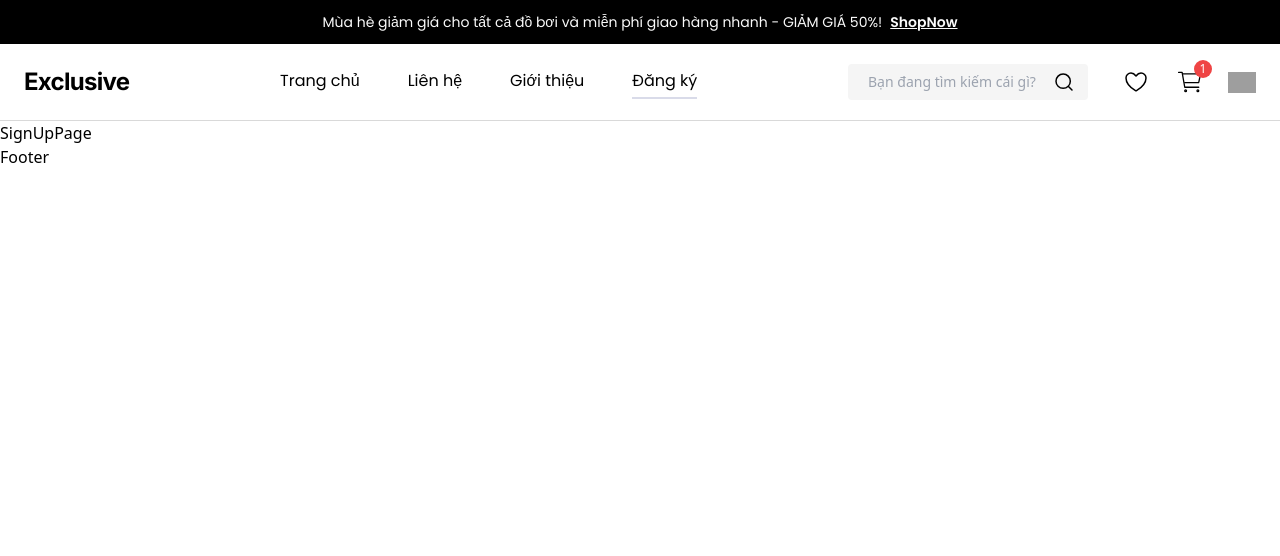
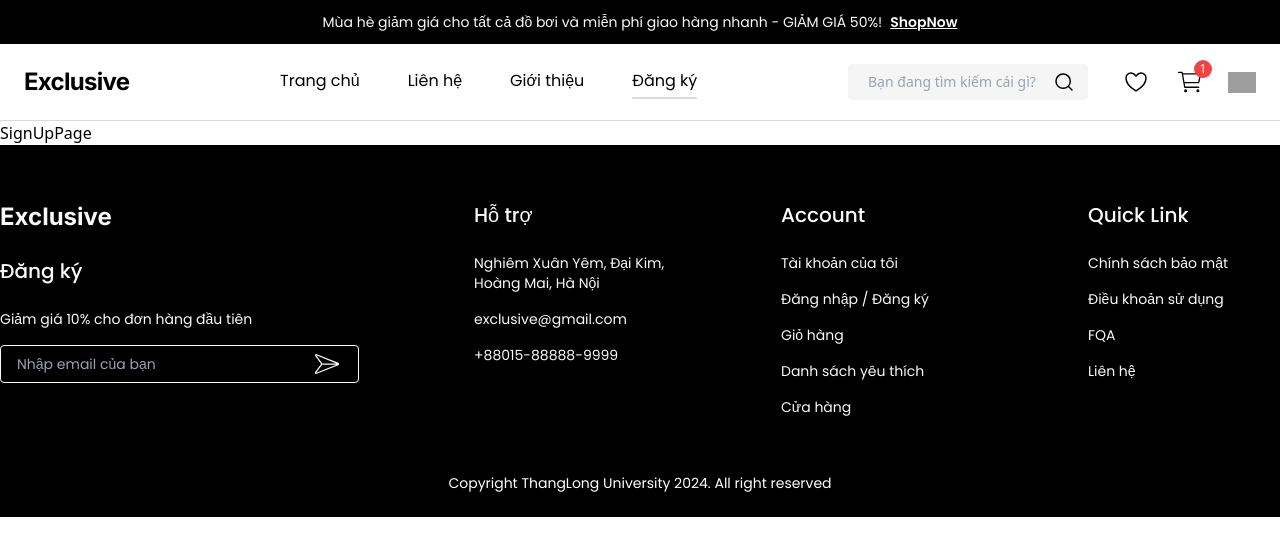
Before and after one commit to xuanphong03/E-commerce-Website, a React (Vite) app: page /sign-up in a window 1280 px wide. Shown: the top 556 px of the page. Built offline with nearby package versions, Linux system fonts and the light colour scheme; grey boxes are pictures that could not be loaded.

Commit message:
build footer

```diff
--- /dev/null
+++ b/src/layouts/Footer/components/Account.jsx
@@ -0,0 +1,26 @@
+import { Link } from 'react-router-dom';
+
+export default function Account() {
+  return (
+    <div className="w-48 font-poppins text-[#FAFAFA]">
+      <h2 className="mb-6 text-xl font-medium">Account</h2>
+      <ul className="text-sm">
+        <li className="mb-4">
+          <Link to="/account">Tài khoản của tôi</Link>
+        </li>
+        <li className="mb-4">
+          <Link to="/sign-in">Đăng nhập / Đăng ký</Link>
+        </li>
+        <li className="mb-4">
+          <Link to="/cart">Giỏ hàng</Link>
+        </li>
+        <li className="mb-4">
+          <Link to="/wish-list">Danh sách yêu thích</Link>
+        </li>
+        <li className="">
+          <Link to="/">Cửa hàng</Link>
+        </li>
+      </ul>
+    </div>
+  );
+}
--- /dev/null
+++ b/src/layouts/Footer/components/Introduce.jsx
@@ -0,0 +1,30 @@
+import { useState } from 'react';
+import { CiPaperplane } from 'react-icons/ci';
+export default function Introduce() {
+  const [email, setEmail] = useState('');
+
+  const handleEmailChange = (e) => {
+    let newEmail = e.target.value;
+    setEmail(newEmail);
+  };
+
+  return (
+    <div className="font-poppins text-[#FAFAFA]">
+      <h2 className="mb-6 font-inter text-2xl font-bold">Exclusive</h2>
+      <h3 className="mb-6 text-xl font-medium">Đăng ký</h3>
+      <p className="mb-4 text-sm">Giảm giá 10% cho đơn hàng đầu tiên</p>
+      <div className="flex items-center gap-6 rounded border border-solid border-[#FAFAFA] px-4">
+        <input
+          type="email"
+          className="bg-transparent py-2 text-sm text-[#FAFAFA] outline-none"
+          value={email}
+          onChange={handleEmailChange}
+          placeholder="Nhập email của bạn"
+        />
+        <button className="cursor-pointer text-3xl text-[#FAFAFA]">
+          <CiPaperplane />
+        </button>
+      </div>
+    </div>
+  );
+}
--- /dev/null
+++ b/src/layouts/Footer/components/QuickLink.jsx
@@ -0,0 +1,23 @@
+import { Link } from 'react-router-dom';
+
+export default function QuickLink() {
+  return (
+    <div className="w-48 font-poppins text-[#FAFAFA]">
+      <h2 className="mb-6 text-xl font-medium">Quick Link</h2>
+      <ul className="text-sm">
+        <li className="mb-4">
+          <Link to="/privacy-policy">Chính sách bảo mật</Link>
+        </li>
+        <li className="mb-4">
+          <Link to="/term">Điều khoản sử dụng</Link>
+        </li>
+        <li className="mb-4">
+          <Link to="/faq">FQA</Link>
+        </li>
+        <li className="">
+          <Link to="/contact">Liên hệ</Link>
+        </li>
+      </ul>
+    </div>
+  );
+}
--- /dev/null
+++ b/src/layouts/Footer/components/Support.jsx
@@ -0,0 +1,12 @@
+export default function Support() {
+  return (
+    <div className="w-48 font-poppins text-[#FAFAFA]">
+      <h2 className="mb-6 text-xl font-medium">Hỗ trợ</h2>
+      <ul className="text-sm">
+        <li className="mb-4">Nghiêm Xuân Yêm, Đại Kim, Hoàng Mai, Hà Nội</li>
+        <li className="mb-4">exclusive@gmail.com</li>
+        <li>+88015-88888-9999</li>
+      </ul>
+    </div>
+  );
+}
--- a/src/layouts/Footer/index.jsx
+++ b/src/layouts/Footer/index.jsx
@@ -1,3 +1,20 @@
+import Account from './components/Account';
+import Introduce from './components/Introduce';
+import QuickLink from './components/QuickLink';
+import Support from './components/Support';
+
 export default function Footer() {
-  return <div>Footer</div>;
+  return (
+    <footer className="bg-black text-white">
+      <div className="mx-auto flex max-w-[1300px] justify-between gap-20 py-14">
+        <Introduce />
+        <Support />
+        <Account />
+        <QuickLink />
+      </div>
+      <p className="pb-6 text-center font-poppins text-sm text-white">
+        Copyright ThangLong University 2024. All right reserved
+      </p>
+    </footer>
+  );
 }
```
